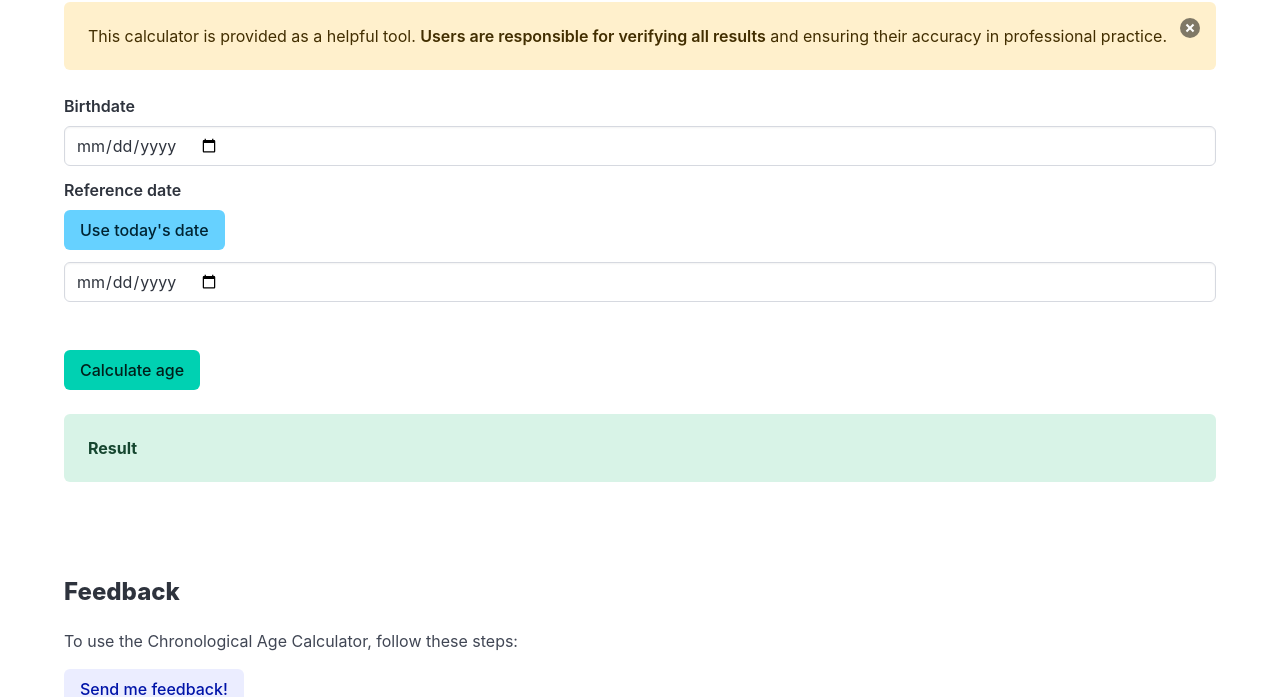
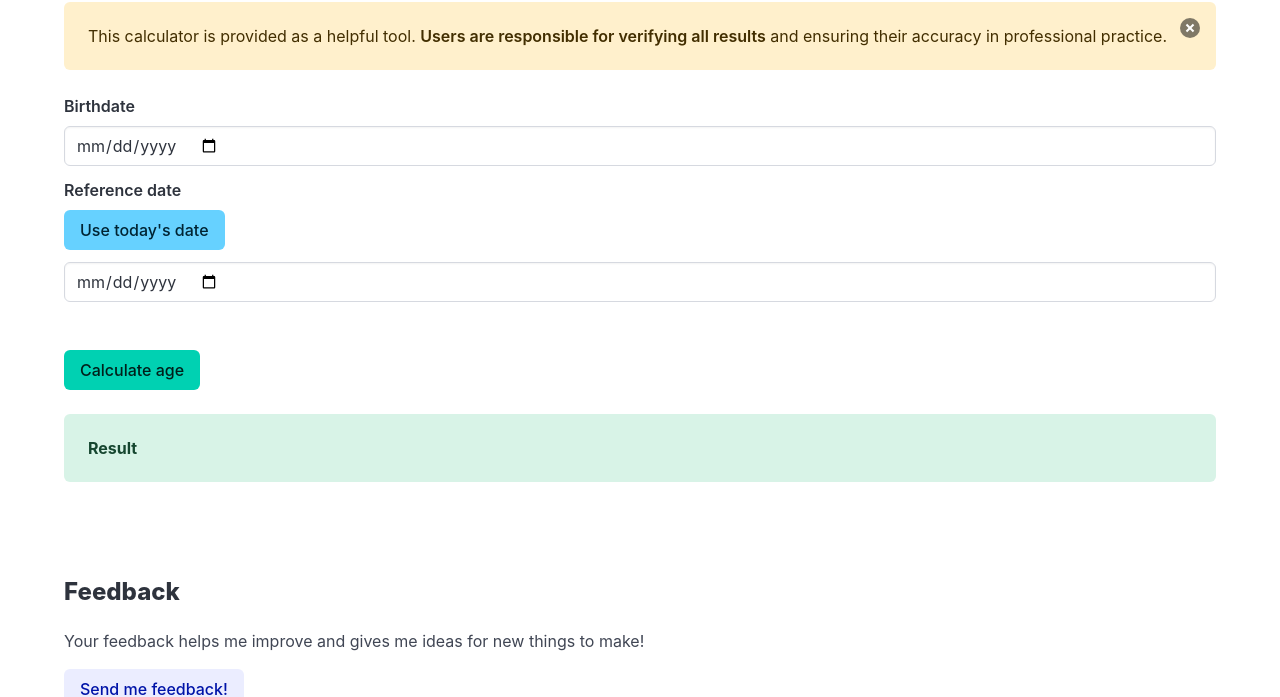
Before and after one commit to kraulk/chronological-age-calculator, a plain HTML site: page index.html in a window 1280 px wide. Shown: the part 106-803 px from the top of the page. Drawn offline with nearby package versions, Linux system fonts and the light colour scheme; a script that the page names is missing.

Commit message:
Update feedback content

```diff
--- a/index.html
+++ b/index.html
@@ -64,7 +64,7 @@
 		<section class="section">
 			<div class="container">
 				<h2 class="title is-4 has-text-left">Feedback</h2>
-				<p>To use the Chronological Age Calculator, follow these steps:</p>
+				<p>Your feedback helps me improve and gives me ideas for new things to make!</p>
 				<script async defer src="https://tally.so/widgets/embed.js"></script>
 				<button class="button is-link is-light mt-4" data-tally-open="n05a9y" data-tally-layout="modal" data-tally-hide-title="1" data-tally-auto-close="500">Send me feedback!</button>
 			</div>
```
